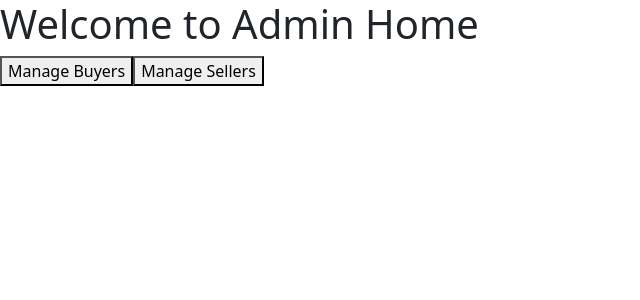
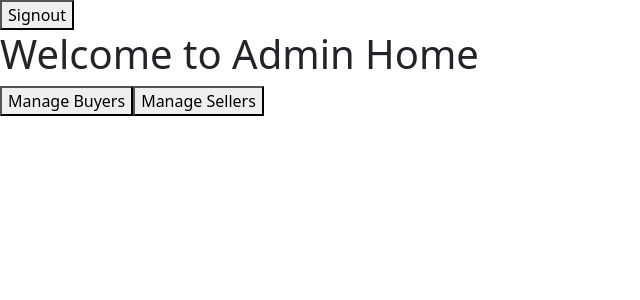
Before and after one commit to PoornaSenadheera100/SPSH-Ayurvedic-Center, a React (Create React App) app in the folder frontend/: page /adminhome in a window 1280 px wide. Shown: the top 300 px of the page, without its empty margins (0-640 px from the left). Built offline with nearby package versions, Linux system fonts and the light colour scheme.

Commit message:
Added signout option

```diff
--- a/frontend/src/components/HomeAdmin.js
+++ b/frontend/src/components/HomeAdmin.js
@@ -1,6 +1,8 @@
 export default function HomeAdmin(){
     return(
         <div>
+            <a href="/"><button>Signout</button></a>
+
             <h1>Welcome to Admin Home</h1>
 
             <a href="/adminhome/managebuyers"><button>Manage Buyers</button></a>
```
